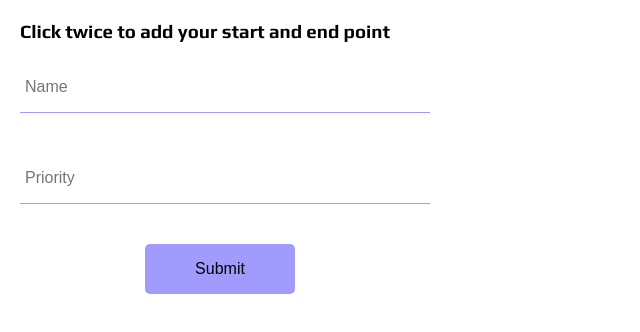
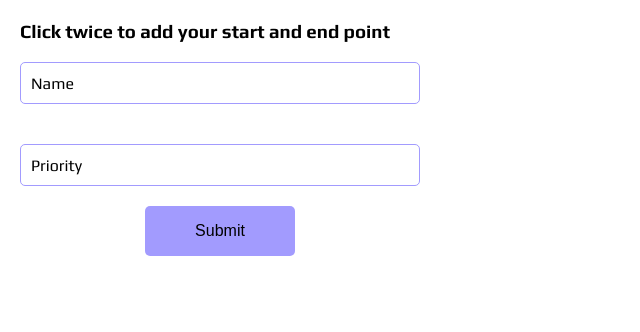
Before and after one commit to Aude510/PIR, an Angular app in the folder front/: page /add-drone in a window 1280 px wide. Shown: the top 332 px of the page, without its empty margins (0-640 px from the left). Built offline with nearby package versions, Linux system fonts and the light colour scheme.

Commit message:
Add floating input and callback onMapClick for all components

```diff
--- a/front/src/app/add-drone/add-drone.component.html
+++ b/front/src/app/add-drone/add-drone.component.html
@@ -1,10 +1,16 @@
 <form #f="ngForm" (ngSubmit)="onSubmit(f)" novalidate>
   <h3>Click twice to add your start and end point</h3>
-  <div class="formInput">
-    <input name="drName" ngModel required #first="ngModel" placeholder="Name">
+  <div class="form-input">
+    <div class="floating-label">
+      <input name="drName" ngModel required #first="ngModel">
+      <span>Name</span>
+    </div>
   </div>
-  <div class="formInput">
-    <input name="drName" ngModel required #first="ngModel" placeholder="Priority">
+  <div class="form-input ">
+    <div class="floating-label">
+      <input name="drName" ngModel required #first="ngModel">
+      <span>Priority</span>
+    </div>
   </div>
   <div class="flex-h flex-h-center-h">
     <button>Submit</button>
--- a/front/src/app/add-drone/add-drone.component.sass
+++ b/front/src/app/add-drone/add-drone.component.sass
@@ -6,11 +6,8 @@ $max-form-width: 400px
 form
   max-width: $max-form-width
   padding: 20px
-  overflow: hidden
 
   div
-    padding: 20px 0
-
     button
       width: 150px
       height: 50px
@@ -28,23 +25,15 @@ form
     height: 40px
     width: 100px
 
-.formInput
-  max-width: 100%
+.form-input
+  width: 100%
+  padding: 20px 0
 
-  input
-    border: none
-    border-bottom: 1px solid #a29bfe
-    height: 40px
-    width: 100%
-    max-width: $max-form-width
-    min-width: 170px
-    padding: 5px
-    font-size: 16px
-    background-color: transparent
-    outline: none
-
-  input:focus
-    border-bottom: 2px solid #a29bfe
-
-  p
-    padding: 5px 0
+  div
+    input
+      height: 40px
+      width: 100%
+      max-width: $max-form-width
+      min-width: 170px
+      background-color: transparent
+      outline: none
--- a/front/src/app/add-drone/add-drone.component.ts
+++ b/front/src/app/add-drone/add-drone.component.ts
@@ -1,4 +1,4 @@
-import { Component } from '@angular/core';
+import { Component, EventEmitter, Input, Output } from '@angular/core';
 import {NgForm} from "@angular/forms";
 import {CircleMarker, LatLng, Marker} from "leaflet";
 import * as L from 'leaflet';
@@ -14,7 +14,17 @@ export class AddDroneComponent {
   private arrival: CircleMarker | undefined;
   private mapState: "SettingStart" | "SettingArrival" = "SettingStart";
 
-  leafletClick(event: MapMouseEvent) {
+  @Output() callback: EventEmitter<(e: MapMouseEvent) => void>;
+
+  public constructor() {
+    this.callback = new EventEmitter<(e: MapMouseEvent) => void>();
+  }
+
+  public ngOnInit(): void {
+    this.callback.emit((e: MapMouseEvent): void => { this.leafletClick(e) });
+  }
+
+  public leafletClick(event: MapMouseEvent): void {
     let point = event.event.latlng;
 
     if (this.mapState === "SettingStart") {
@@ -28,7 +38,7 @@ export class AddDroneComponent {
     }
   }
 
-  onSubmit(f: NgForm) {
+  public onSubmit(f: NgForm): void {
     if (!this.start || !this.arrival) {
       throw new Error("Please click twice to add your start and end point");
     }
--- a/front/src/app/block-zone/block-zone.component.ts
+++ b/front/src/app/block-zone/block-zone.component.ts
@@ -1,8 +1,6 @@
 import { Component } from '@angular/core';
 import {MapMouseEvent} from "../../model/MapMouseEvent";
 import { LatLng } from 'leaflet';
-import * as L from "leaflet";
-
 
 
 @Component({
@@ -13,66 +11,10 @@ import * as L from "leaflet";
 export class BlockZoneComponent {
 
   private listePoints: Array<LatLng> = []; // ne pas oublier d'init
-  private listeMarkers: Array<L.Marker> = [];
-  private map: any = null;
-  private polygon: any = null;
-
-  addPoint(event: MapMouseEvent){
-    let tailleSquare: number = 4;
-
-    // let scope {}
-    // var scope par fonction (à éviter)
-    // attention const = final en java, pas constante
 
 
-    // assignation de la map :
-    if (this.map==null){
-      this.map=event.map;
-    }
-
-    if (this.listePoints.length<tailleSquare){
-      // add point à la liste
-      this.listePoints.push(event.event.latlng);
-      /* add marqueur sur la map de l'event à la position du point */
-      let marker: L.Marker = new L.Marker(event.event.latlng);
-      this.listeMarkers.push(marker);
-      this.map.addLayer(marker);
-    } else {
-      alert("veuillez valider ou retracer la zone");
-    }
-
-    if (this.listePoints.length==tailleSquare && this.polygon==null){
-      // tracer polygone
-      this.polygon = L.polygon(this.listePoints);
-      this.map.addLayer(this.polygon);
-    }
+  addPoint(event: MapMouseEvent) {
+    /* add marqueur sur la map de l'event à la position du point */
+    // tracer polygone si plus de 3 points
   }
-
-  deleteZone(){
-    console.log("effacement des points");
-    this.listePoints=[];
-    // virer les marqueurs
-    for (let marker of this.listeMarkers){
-      this.map.removeLayer(marker);
-    }
-    this.listeMarkers = [];
-    // virer le polygone
-    if (this.polygon!=null){
-      this.map.removeLayer(this.polygon);
-    }
-    this.polygon=null;
-  }
-
-  sendToBack(){
-    console.log("envoi des données au serveur");
-    // TODO
-
-    this.backToMain();
-  }
-
-  backToMain(){
-    // TODO
-  }
-
-
 }
--- a/front/src/app/main/main.component.html
+++ b/front/src/app/main/main.component.html
@@ -1,5 +1,9 @@
 <!--page principale-->
+<ng-template #addDrone>
+    <app-add-drone (callback)="onMapClickCallback($event)"></app-add-drone>
+</ng-template>
+
 <div id="main-container">
-    <app-side-bar></app-side-bar>
-    <app-base-map></app-base-map>
+    <app-side-bar [template]="addDrone"></app-side-bar>
+    <app-base-map (leafletMouseEvent)="onMapClick($event)"></app-base-map>
 </div>
--- a/front/src/app/main/main.component.ts
+++ b/front/src/app/main/main.component.ts
@@ -1,4 +1,5 @@
 import { Component } from '@angular/core';
+import { MapMouseEvent } from 'src/model/MapMouseEvent';
 
 @Component({
   selector: 'app-main',
@@ -6,5 +7,17 @@ import { Component } from '@angular/core';
   styleUrls: ['./main.component.sass']
 })
 export class MainComponent {
+  public eventCallback: (e: MapMouseEvent) => void;
 
+  public constructor() {
+    this.eventCallback = (e: MapMouseEvent) => {};
+  }
+
+  public onMapClickCallback(callback: (e: MapMouseEvent) => void): void {
+    this.eventCallback = callback;
+  }
+
+  onMapClick(e: MapMouseEvent): void {
+    this.eventCallback(e);
+  }
 }
--- a/front/src/app/side-bar/side-bar.component.html
+++ b/front/src/app/side-bar/side-bar.component.html
@@ -1,6 +1,6 @@
 <div id="side-bar" [style.width]="sideBarWidth">
     <div id="side-bar-contents">
-        <app-add-drone></app-add-drone>
+        <ng-container [ngTemplateOutlet]="template"></ng-container>
     </div>
-    <div id="resize" (mousedown)="onMousePress($event)" (mouseup)="onMouseRelease($event)"></div>
+    <div id="resize" (mousedown)="onMousePress($event)"></div>
 </div>
--- a/front/src/app/side-bar/side-bar.component.ts
+++ b/front/src/app/side-bar/side-bar.component.ts
@@ -1,4 +1,4 @@
-import { Component } from '@angular/core';
+import { Component, Input, TemplateRef } from '@angular/core';
 
 @Component({
   selector: 'app-side-bar',
@@ -14,11 +14,13 @@ export class SideBarComponent {
   public onMouseRelease: (e: MouseEvent) => void;
   private onMouseMove: (e: MouseEvent) => void;
 
+  @Input() template: TemplateRef<any> | null;
 
   public constructor() {
     this.sideBarWidth = "250px";
     this.resizeElement = null;
     this.sideBar = null;
+    this.template = null;
 
     this.onMouseMove = (e: MouseEvent): void => {};
     this.onMousePress = (e: MouseEvent): void => {};
@@ -33,12 +35,14 @@ export class SideBarComponent {
       this.sideBarWidth = `${e.x + 2.5}px`;
     }
 
+    this.onMouseRelease = (e: MouseEvent): void => {
+      document.removeEventListener('mousemove', this.onMouseMove);
+      document.removeEventListener('mouseup', this.onMouseRelease);
+    }
+
     this.onMousePress = (e: MouseEvent): void => {
       document.addEventListener('mousemove', this.onMouseMove);
-    }
-
-    this.onMouseRelease = (e: MouseEvent): void => {
-      document.removeEventListener('mousemove', this.onMouseMove);
+      document.addEventListener('mouseup', this.onMouseRelease);
     }
   }
 }
--- a/front/src/styles.sass
+++ b/front/src/styles.sass
@@ -1,9 +1,11 @@
 /* You can add global styles to this file, and also import other style files */
+@import ./shared.sass
 
 @import url('https://fonts.googleapis.com/css2?family=Play:wght@400;700&display=swap')
 
 :root
     font-family: 'Play', sans-serif
+    font-size: 16px
 
 *
   margin: 0
@@ -18,23 +20,31 @@ body
   display: flex
   flex-direction: columns
 
-
 .flex-h-center-h
   justify-content: center
 
-// .map-size
-//   width: 100% // sinon le component prend une taille 0
+.floating-label
+  position: relative
+  border: 1px solid #a29bfe
+  border-radius: 5px
+  padding: 0 10px
 
-// .bouton
-//   transition-duration: 0.5s
-//   margin: 10px 0
-//   width: 150px
-//   height: 65px
-//   border: none
-//   background: #a29bfe
-//   border-radius: 15px
+  span
+    position: absolute
+    top: 50%
+    left: 10px
+    transform: translate(0, -50%)
+    transition-duration: 0.1s
 
-// .bouton:hover
-//   transition-duration: 0.5s
-//   cursor: pointer
-//   background-color: #6c5ce7
+  input
+    border: none
+
+  input:not([value=""]):valid
+    ~span
+      top: -1px
+      background-color: $cloud
+
+  input:focus
+    ~span
+      top: -1px
+      background-color: $cloud
```
